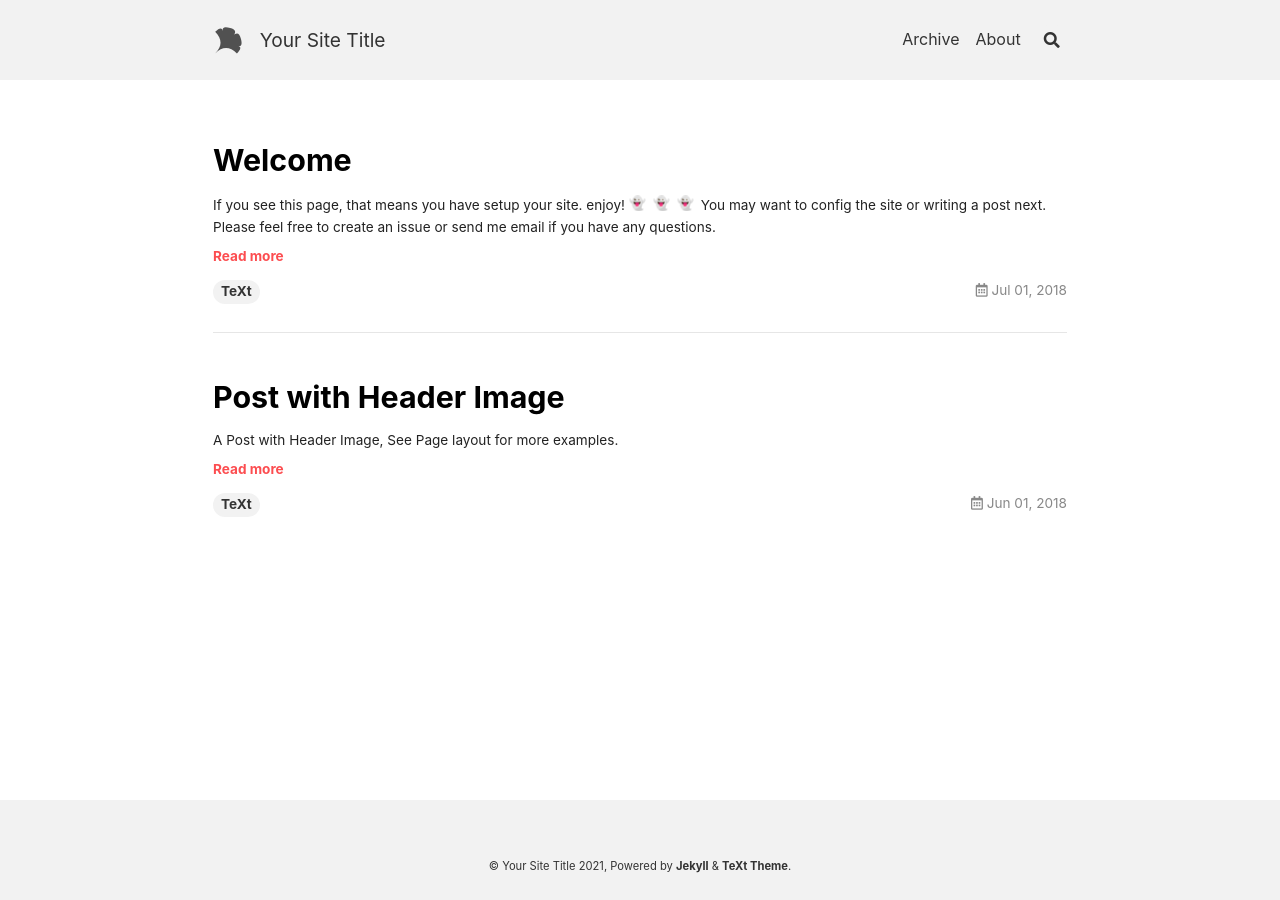
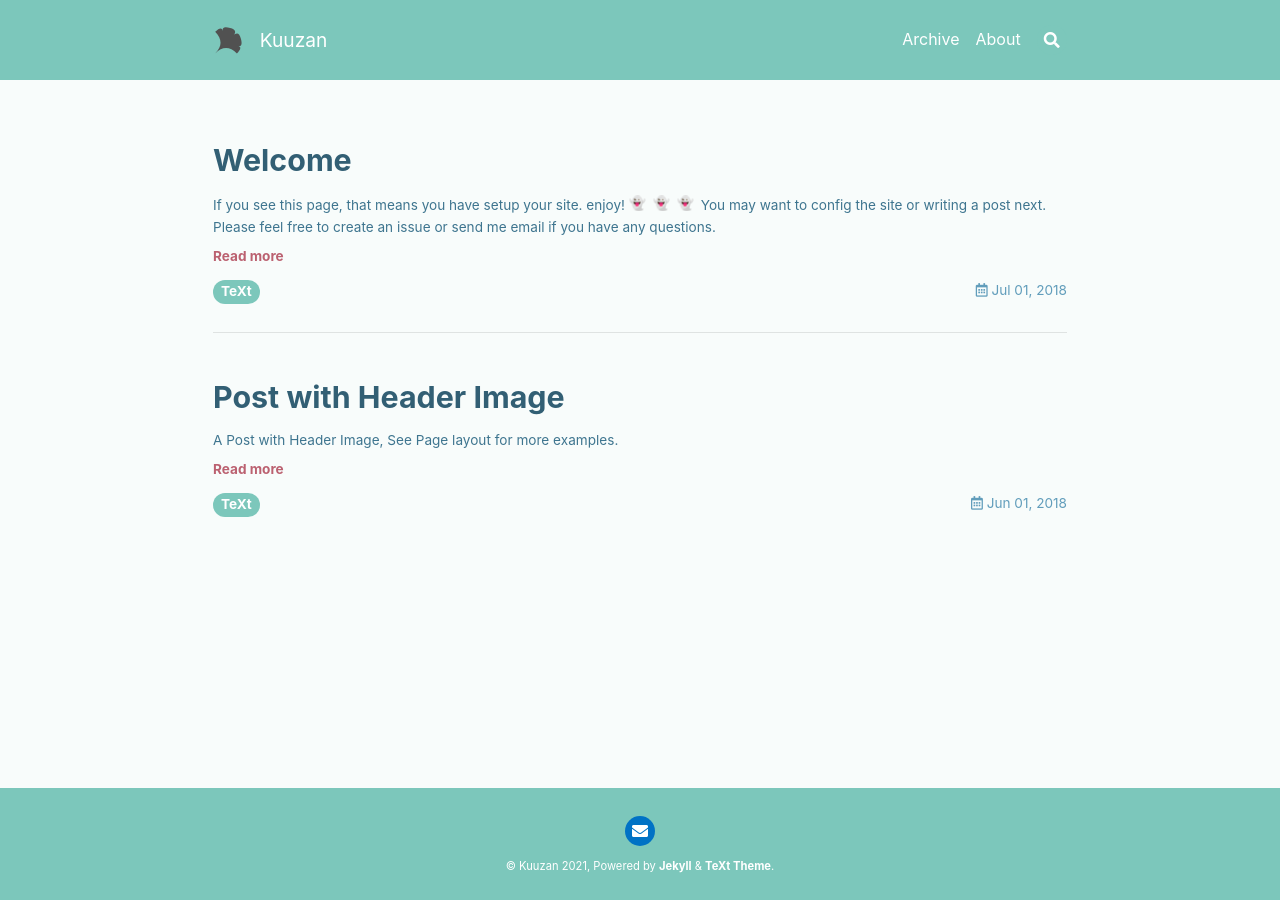
Before and after one commit to Kuuzan/kuuzan.github.io, a Jekyll site: the page built from index.html, in a window 1280 px wide. Built offline with Jekyll 4.4.1, drawn with Linux system fonts in a browser that asks for light colours; nearby versions of some CDN libraries; emoji names are drawn with the system emoji font; the list of posts is cut into pages by our own code.

Commit message:
title change

```diff
--- a/_config.yml
+++ b/_config.yml
@@ -16,13 +16,13 @@
 
 ## => Site Settings
 ##############################
-text_skin: default # "default" (default), "dark", "forest", "ocean", "chocolate", "orange"
-highlight_theme: default # "default" (default), "tomorrow", "tomorrow-night", "tomorrow-night-eighties", "tomorrow-night-blue", "tomorrow-night-bright"
+text_skin: forest # "default" (default), "dark", "forest", "ocean", "chocolate", "orange"
+highlight_theme: tomorrow-night-bright # "default" (default), "tomorrow", "tomorrow-night", "tomorrow-night-eighties", "tomorrow-night-blue", "tomorrow-night-bright"
 url     : # the base hostname & protocol for your site e.g. https://www.someone.com
 baseurl : # does not include hostname
-title   : Your Site Title
+title   : Kuuzan
 description: > # this means to ignore newlines until "Language & timezone"
-  Your Site Description
+  Kuuzan Never Gives Up
 
 
 ## => Language and Timezone
@@ -35,11 +35,11 @@ timezone: # see https://en.wikipedia.org/wiki/List_of_tz_database_time_zones for
 ##############################
 author:
   type      : # "person" (default), "organization"
-  name      : Your Name
+  name      : Portos Wang
   url       :
   avatar    : # path or url of avatar image (square)
-  bio       : I am an amazing person.
-  email     :
+  bio       : 一切有为法，如梦幻泡影，如露亦如电，应作如是观
+  email     : portos0431@gmail.com
   facebook  : # "user_name" the last part of your profile url, e.g. https://www.facebook.com/user_name
   twitter   : # "user_name" the last part of your profile url, e.g. https://twitter.com/user_name
   weibo     : # "user_id"   the last part of your profile url, e.g. https://www.weibo.com/user_id/profile?...
```
